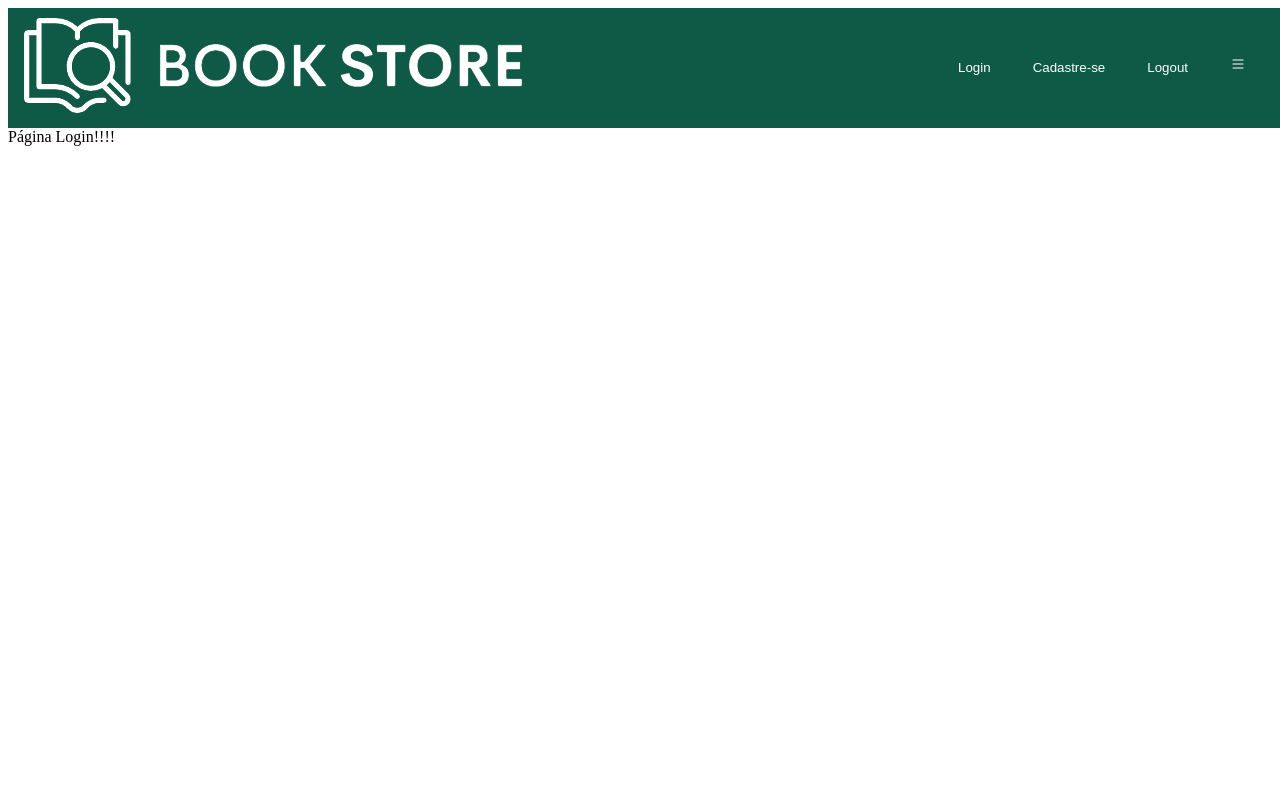
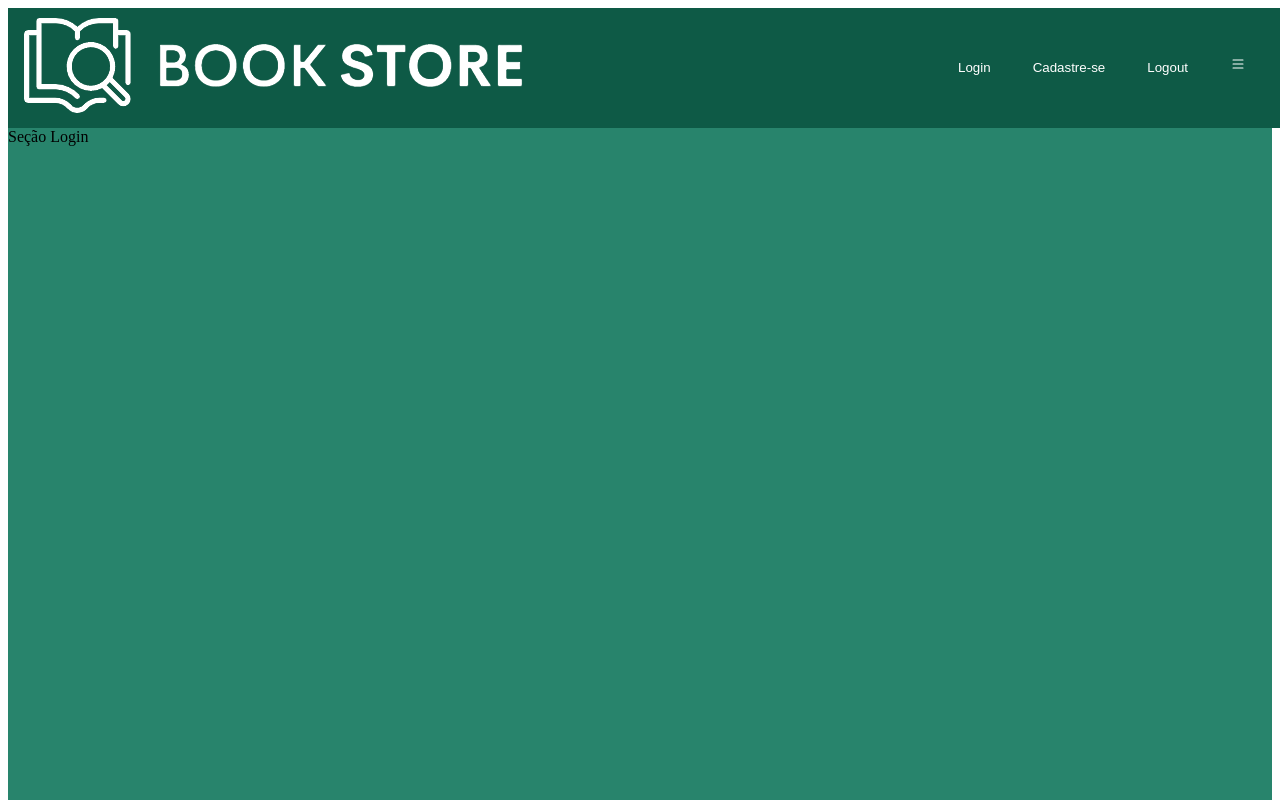
Before and after one commit to ricardoli201388/Grupo4_biblioteca, a React (Vite) app in the folder biblioteca_site/: page /Login in a window 1280 px wide. Shown: the top 800 px of the page. Built offline with nearby package versions, Linux system fonts and the light colour scheme.

Commit message:
Mudanças estéticas na página Login

```diff
--- a/biblioteca_site/package.json
+++ b/biblioteca_site/package.json
@@ -13,7 +13,7 @@
     "react": "^18.2.0",
     "react-dom": "^18.2.0",
     "react-router-dom": "^6.11.2",
-    "styled-components": "^4.1.3"
+    "styled-components": "^4.4.1"
   },
   "devDependencies": {
     "@types/react": "^18.0.28",
--- a/biblioteca_site/src/Pages/Cadastro/styles.js
+++ b/biblioteca_site/src/Pages/Cadastro/styles.js
@@ -0,0 +1 @@
+import styled from "styled-components";
--- a/biblioteca_site/src/Pages/Home/styles.js
+++ b/biblioteca_site/src/Pages/Home/styles.js
@@ -0,0 +1 @@
+import styled from "styled-components";
--- a/biblioteca_site/src/Pages/Login/login.jsx
+++ b/biblioteca_site/src/Pages/Login/login.jsx
@@ -1,8 +1,13 @@
+import { Background } from "./styles";
+
 function Login(){
 
     return (
     <div>
-        Página Login!!!!
+        <Background>
+       Seção Login
+        </Background>
+        Footer!!!
     </div>
 
     )
--- a/biblioteca_site/src/Pages/Login/styles.js
+++ b/biblioteca_site/src/Pages/Login/styles.js
@@ -0,0 +1,7 @@
+import styled from "styled-components";
+
+export const Background = styled.div`
+    width: 100%;
+    height: 1000px;
+    background-color: #28846C;
+`
```
Also changed, not shown: biblioteca_site/src/Pages/Login/login.css (added), 1 other file (tests, documents, lock files or other folders).
